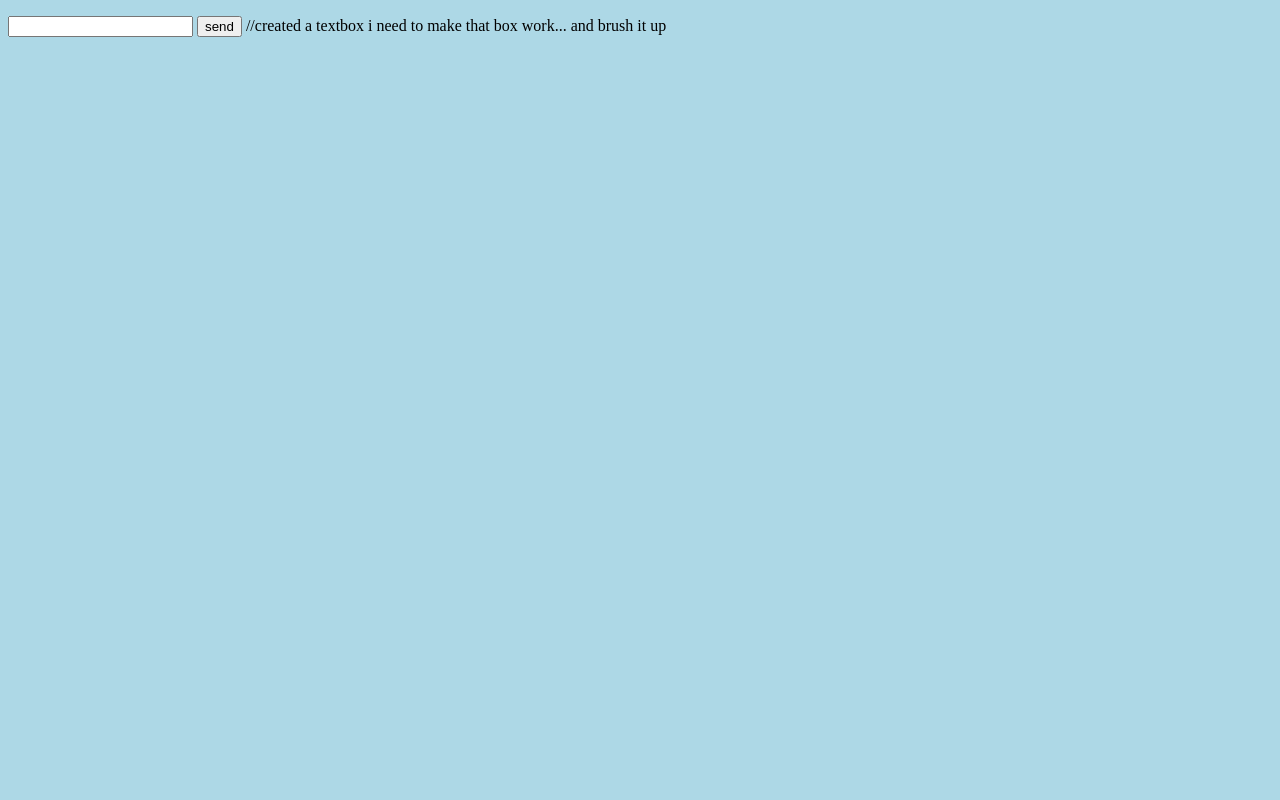
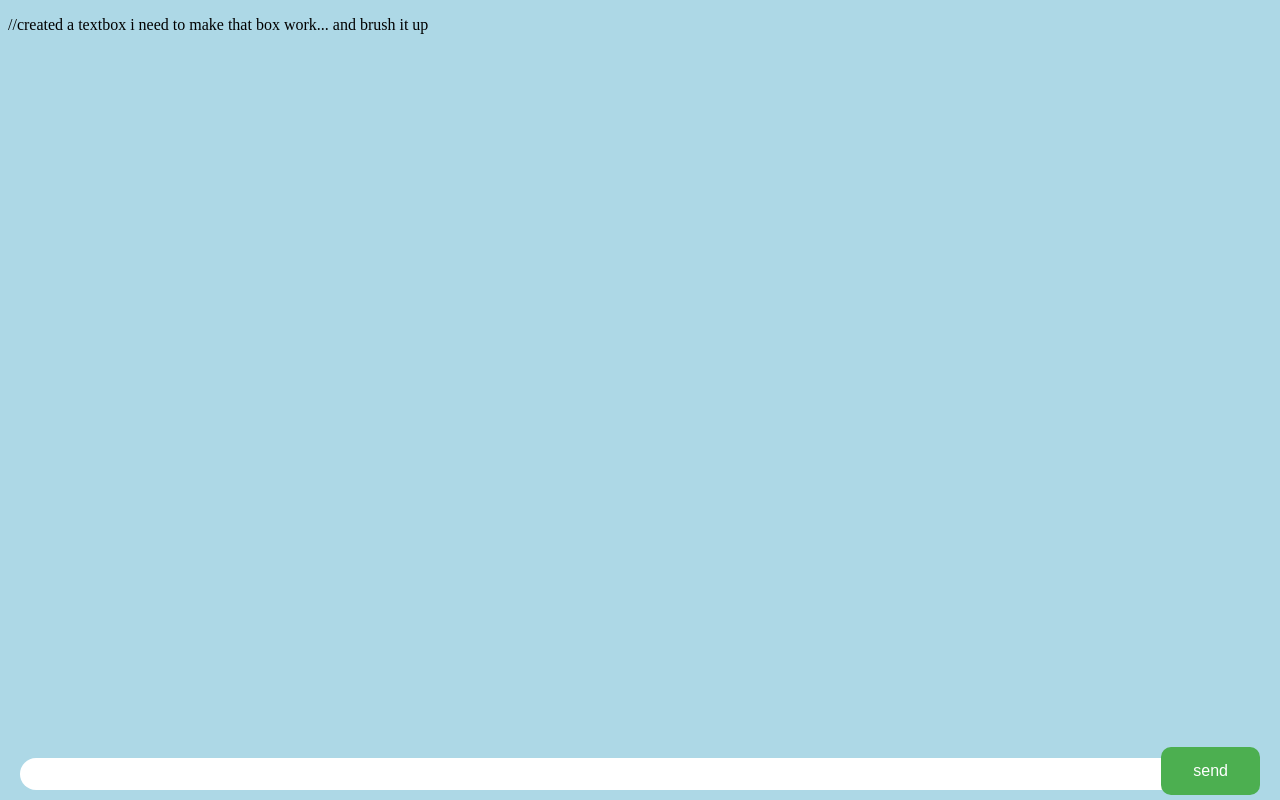
Before and after one commit to DirtLandStudios/ChatApp, a plain HTML site: page ChatApp-Client/page.html in a window 1280 px wide. Drawn offline with Linux system fonts and the light colour scheme.

Commit message:
Update page.html

```diff
--- a/ChatApp-Client/page.html
+++ b/ChatApp-Client/page.html
@@ -5,21 +5,36 @@
         body {
             background: lightblue;
         }
+        input[type=text] {
+            width: 90%;
+            height: 30px;
+            border: 2px black;
+            border-radius: 20px;
+            position: absolute;
+            bottom: 10px ;
+            left: 20px;
+            font-family: tahoma;
+        }
         .button {
-            background-color: #4CAF50;
-            border-radius: 2px;
+            background-color: #4CAF50; /* Green */
+            border: 2px darkgreen;
+            border-radius: 10px;
+            color: white;
+            padding: 15px 32px;
             text-align: center;
             text-decoration: none;
-            cursor: pointer;
-            font-size: 50px;
-            font-family: Tahoma;
+            display: inline-block;
+            font-size: 16px;
+            position:absolute;
+            bottom:5px;
+            right: 20px;
         }
         </style>
     </head>
 <body>
 <ul id "mess"></ul>
 <input id="textbox" type="text">
-<button id="button">send</button>
+<button class="button">send</button>
 </body>
 </html>
 //created a textbox i need to make that box work... and brush it up
```
